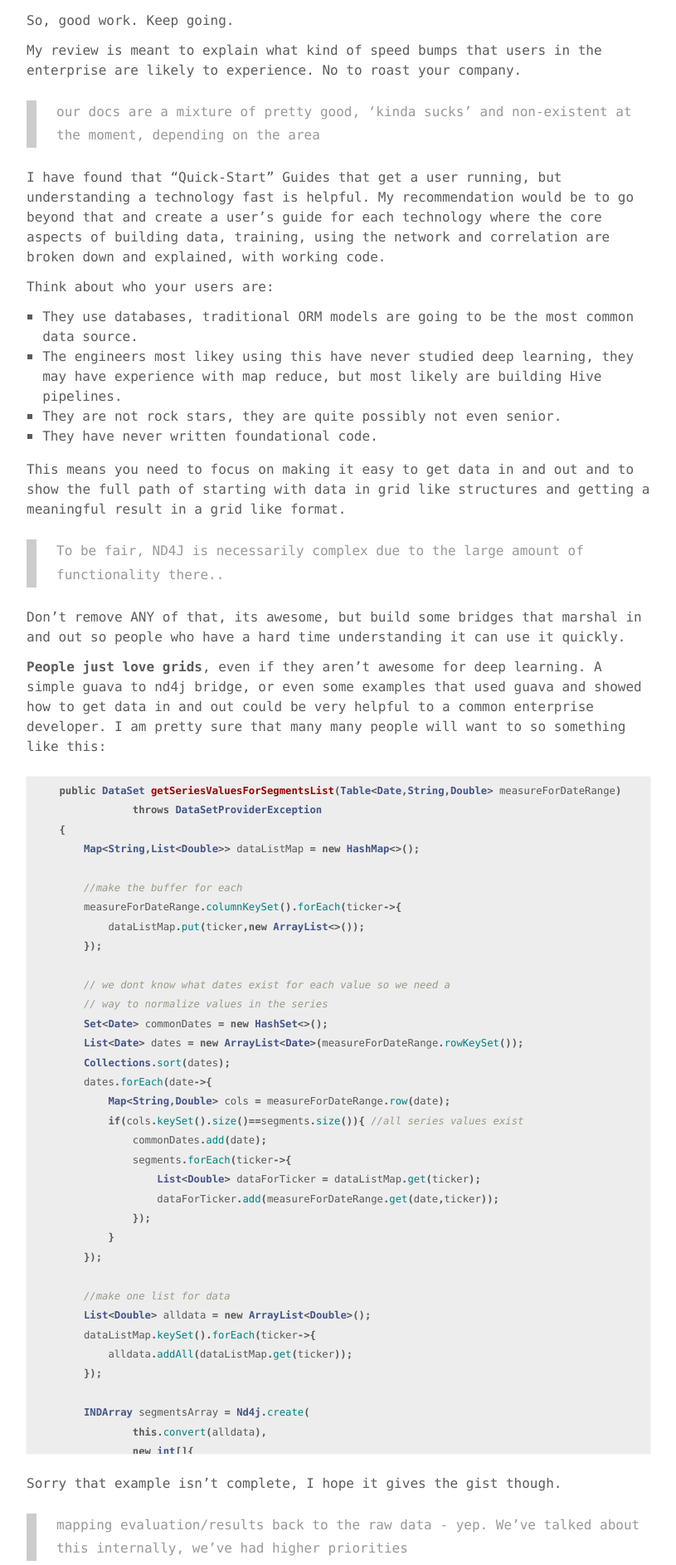
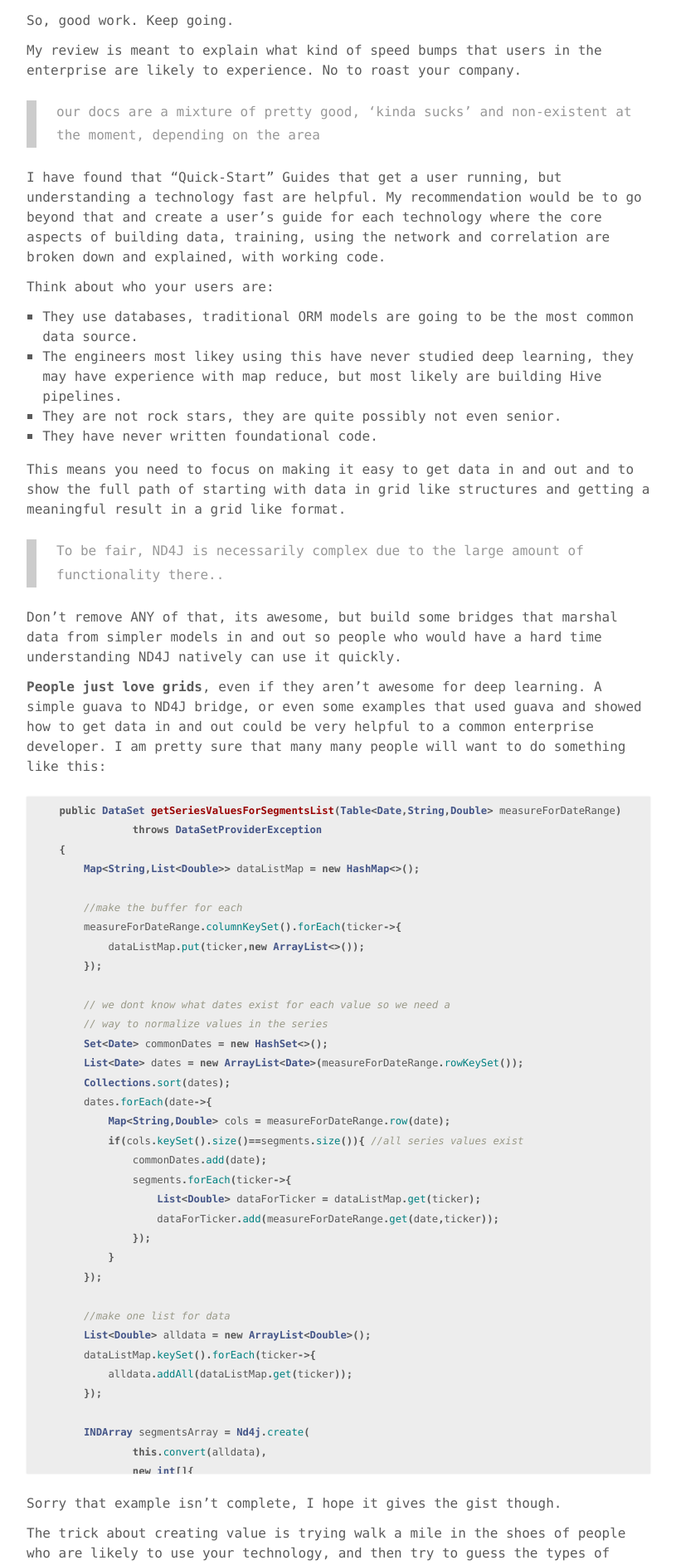
Before and after one commit to claytantor/claytantor.github.io, a Jekyll site: the page built from _posts/2016-09-19-reply-to-alex-black.md, in a window 1280 px wide. Shown: the part 554-2440 px from the top of the page at 83% size, without its empty margins (232-1047 px from the left). Built offline with Jekyll 4.4.1, drawn with Linux system fonts in a browser that asks for light colours; some of the changed text lies outside the part shown.

Commit message:
adding some details about features

```diff
--- a/_posts/2016-09-19-reply-to-alex-black.md
+++ b/_posts/2016-09-19-reply-to-alex-black.md
@@ -20,7 +20,7 @@
 
 >our docs are a mixture of pretty good, 'kinda sucks' and non-existent at the moment, depending on the area
 
-I have found that "Quick-Start" Guides that get a user running, but understanding a technology fast is helpful. My recommendation would be to go beyond that and create a user's guide for each technology where the core aspects of building data, training, using the network and correlation are broken down and explained, with working code.
+I have found that "Quick-Start" Guides that get a user running, but understanding a technology fast are helpful. My recommendation would be to go beyond that and create a user's guide for each technology where the core aspects of building data, training, using the network and correlation are broken down and explained, with working code.
 
 Think about who your users are:
 
@@ -33,9 +33,9 @@
 
 >To be fair, ND4J is necessarily complex due to the large amount of functionality there..
 
-Don't remove ANY of that, its awesome, but build some bridges that marshal in and out so people who have a hard time understanding it can use it quickly.
+Don't remove ANY of that, its awesome, but build some bridges that marshal data from simpler models in and out so people who would have a hard time understanding ND4J natively can use it quickly.
 
-**People just love grids**, even if they aren't awesome for deep learning. A simple guava to nd4j bridge, or even some examples that used guava and showed how to get data in and out could be very helpful to a common enterprise developer. I am pretty sure that many many people will want to so something like this:
+**People just love grids**, even if they aren't awesome for deep learning. A simple guava to ND4J bridge, or even some examples that used guava and showed how to get data in and out could be very helpful to a common enterprise developer. I am pretty sure that many many people will want to do something like this:
 
     {% highlight java %}
     public DataSet getSeriesValuesForSegmentsList(Table<Date,String,Double> measureForDateRange)
@@ -92,6 +92,8 @@
 
 Sorry that example isn't complete, I hope it gives the gist though.
 
+The trick about creating value is trying walk a mile in the shoes of people who are likely to use your technology, and then try to guess the types of things they will be doing with your technology to create business impact.
+
 >mapping evaluation/results back to the raw data - yep. We've talked about this internally, we've had higher priorities
 
 That's totally ok. They are your priorities, and your business. Its not my job to set your priorities because I bet you are juggling chainsaws. I am just an enthusiast trying to introduce deep learning to Nike. I would say this though, your examples (at least right now) don't prove that they work at runtime to someone looking at them. There is no clear result of the network, that reduces significantly their value as a teaching and evaluation tool.
```
